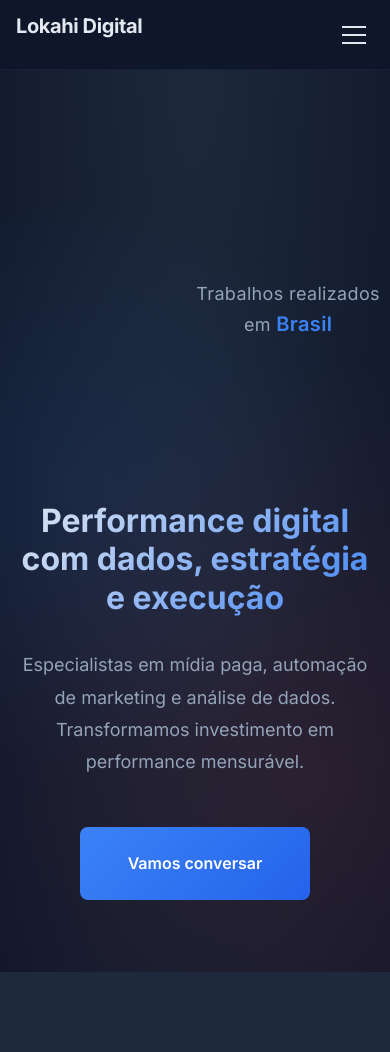
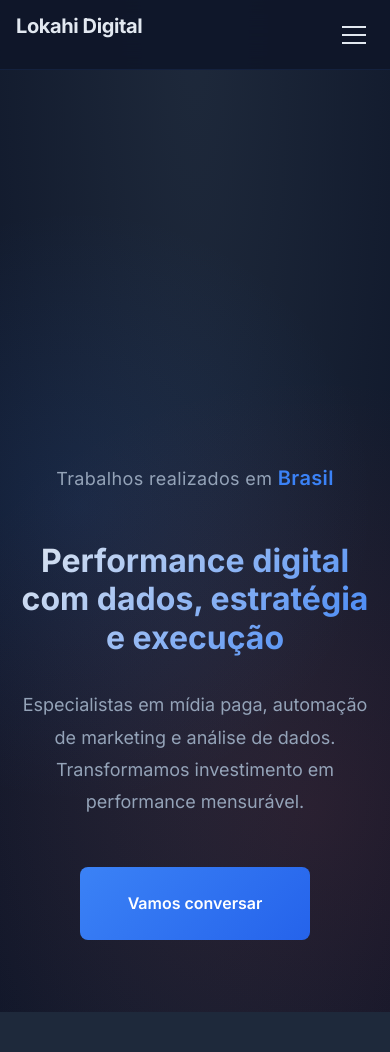
Before and after one commit to igormaiamesquita/lokahi-theme-wp, a WordPress theme: template front-page.php in a window 390 px wide. Shown: the top 1052 px of the page. Run offline with PHP 8.4 and a stand-in for WordPress, Linux system fonts and the light colour scheme; the site name, menu and one post (Sample post) are stand-ins, and other content is empty; some libraries are stand-ins or nearby versions.

Commit message:
Ajustar posição do label do país abaixo do globo
Move o texto 'Trabalhos realizados em [País]' para ficar
abaixo do globo ao invés de ao lado, usando flex-direction: column
no container hero-visual.

- Altera .hero-visual para flex-direction: column
- Remove alturas fixas dos breakpoints responsivos
- Aumenta margem superior do label para melhor espaçamento

```diff
--- a/style.css
+++ b/style.css
@@ -361,9 +361,9 @@ p {
 .hero-visual {
 	position: relative;
 	display: flex;
+	flex-direction: column;
 	align-items: center;
 	justify-content: center;
-	height: 500px;
 }
 
 .globe-container {
@@ -397,8 +397,9 @@ p {
 
 /* Globe country label */
 .globe-country-label {
-	margin-top: var(--spacing-lg);
+	margin-top: var(--spacing-xl);
 	text-align: center;
+	width: 100%;
 }
 
 .globe-country-text {
@@ -933,7 +934,6 @@ p {
 
 	.hero-visual {
 		order: 1;
-		height: 400px;
 	}
 
 	.globe-container {
@@ -952,10 +952,6 @@ p {
 		padding: var(--spacing-2xl) var(--container-padding);
 	}
 
-	.hero-visual {
-		height: 320px;
-	}
-
 	.globe-container {
 		width: 280px;
 		height: 280px;
```
